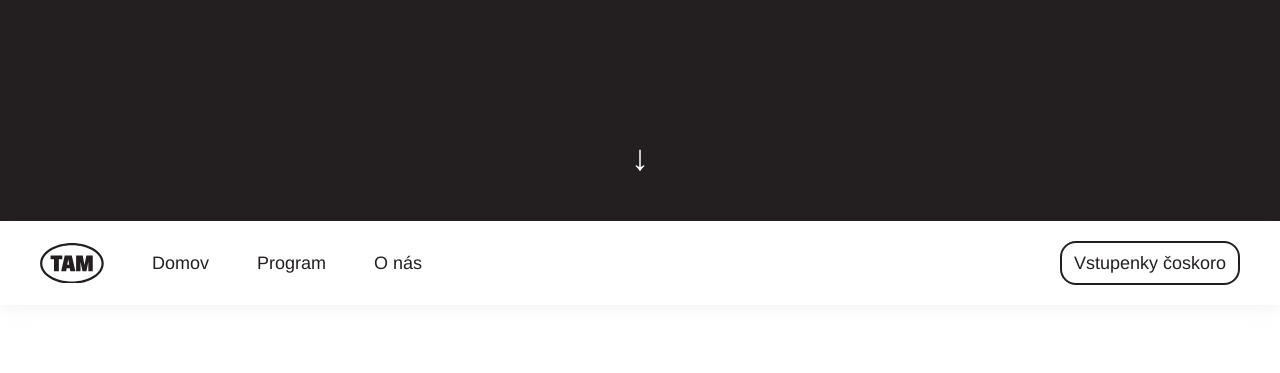
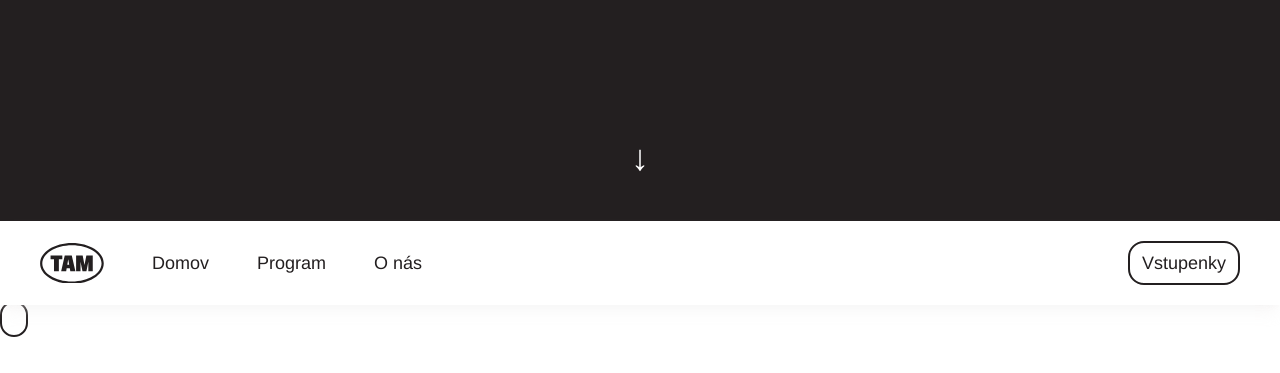
Before and after one commit to marusky/tam, a website: page index.html in a window 1280 px wide. Shown: the part 579-952 px from the top of the page. Drawn offline with Linux system fonts and the light colour scheme.

Commit message:
Link added (dev)

```diff
--- a/index.html
+++ b/index.html
@@ -64,8 +64,8 @@
         O nás
       </div>
     </div>
-    <div class="border-2 font-medium rounded-2xl px-3 py-1 xl:py-1.5 xl:text-lg ">
-      Vstupenky čoskoro
+    <a href="https://www.edumiscentrum.sk/product/tam-2026-vstupenka/" class="border-2 font-medium rounded-2xl px-3 py-1 xl:py-1.5 xl:text-lg ">
+      Vstupenky
     </div>
   </nav>
   <main id="homeDiv" class="px-10 xl:px-0 max-w-6xl mx-auto space-y-14 md:space-y-24 pt-10 xl:pt-32">
```
